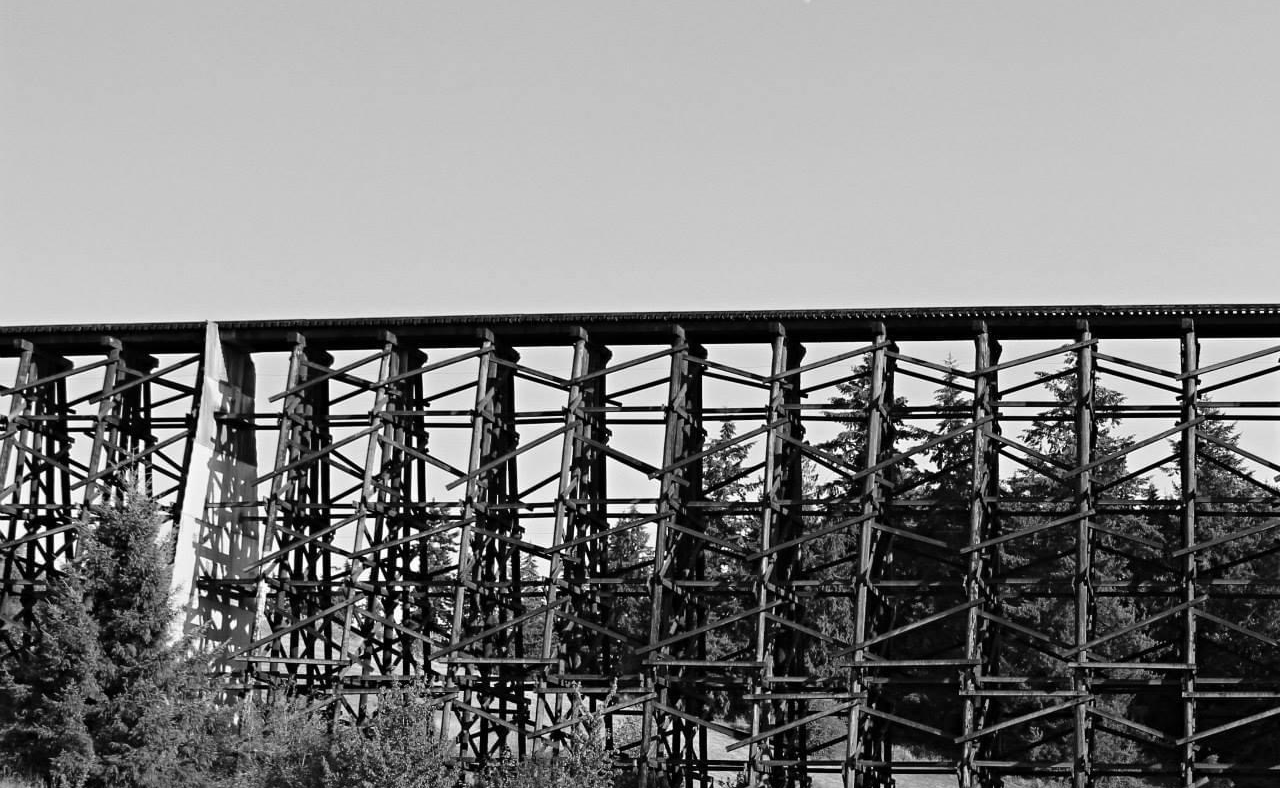
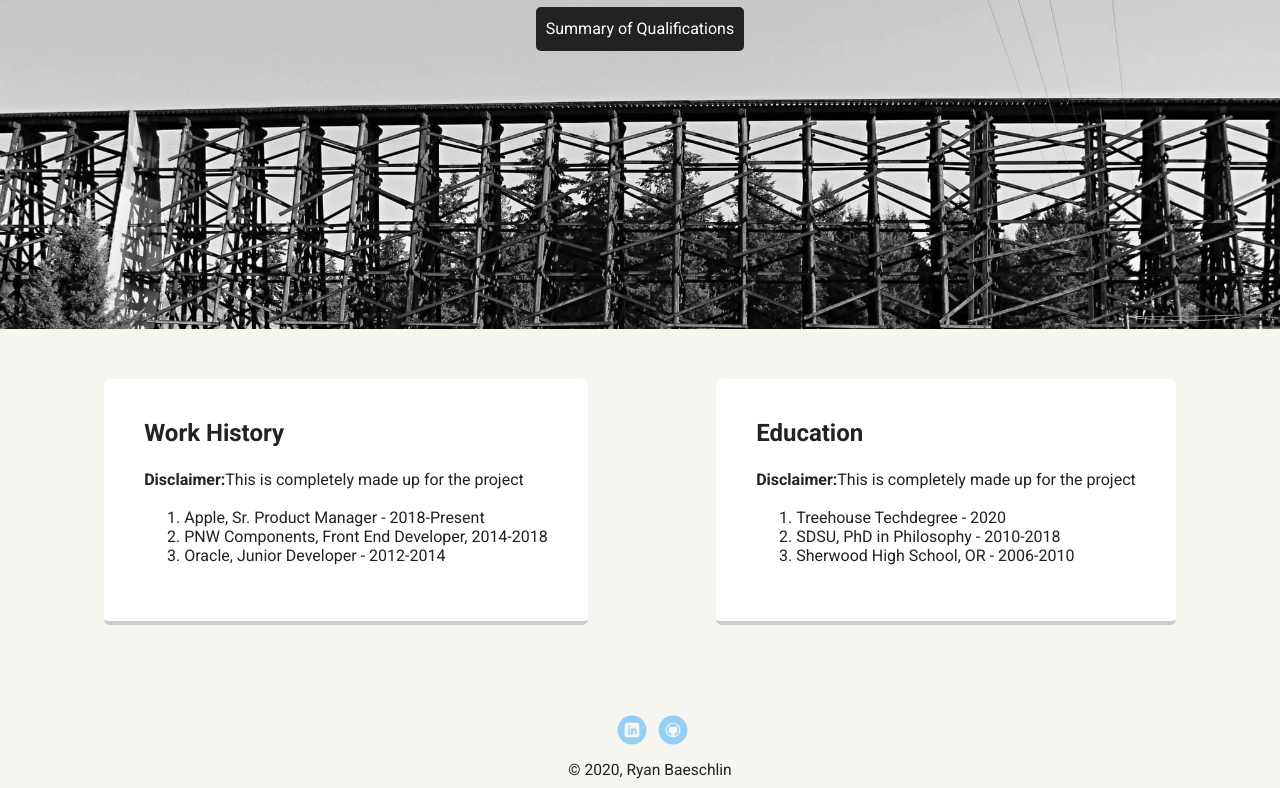
Before and after one commit to rbaeschlin/FEWD-Project-1, a plain HTML site: page portfolio_update_v1/pages/experience.html in a window 1280 px wide. Shown: the part 141-929 px from the top of the page. Drawn offline with Linux system fonts and the light colour scheme; a web font is replaced by a local one.

Commit message:
adding final touches to experience.html
added a work history and education card to experience.html

also got my background image how i wanted it

```diff
--- a/portfolio_update_v1/pages/experience.html
+++ b/portfolio_update_v1/pages/experience.html
@@ -8,18 +8,40 @@
     <link href="https://fonts.googleapis.com/css?family=Muli%7CRoboto:400,300,500,700,900" rel="stylesheet"></head>
 </head>
 <body>
-    <div class="main-nav">
+    <nav class="main-nav">
         <ul class="nav">
           <li class="name">Ryan Baeschlin</li>
           <li><a href="../index.html">Home</a></li>
           <li><a href="experience.html">Experience</a></li>
         </ul>
-    </div>
+      </nav>
 
-    <header>
-        <img src="../images/railroad.jpg">
+    <header class="experience-header">
+      <h1 class="tag name">Ryan Baeschlin</h1>
+      <p class="tag location">Summary of Qualifications</p>
       </header>
+    <main class="flex">
+      <article class="card">
+        <h2>Work History</h2>
+        <p><strong>Disclaimer:</strong>This is completely made up for the project</p>
+        <ol>
+          <li>Apple, Sr. Product Manager - 2018-Present</li>
+          <li>PNW Components, Front End Developer, 2014-2018</li>
+          <li>Oracle, Junior Developer - 2012-2014</li>
+        </ol>
+      </article>
 
+      <article class="card">
+        <h2>Education</h2>
+        <p><strong>Disclaimer:</strong>This is completely made up for the project</p>
+        <ol>
+          <li>Treehouse Techdegree - 2020</li>
+          <li>SDSU, PhD in Philosophy - 2010-2018</li>
+          <li>Sherwood High School, OR - 2006-2010</li>
+        </ol>
+      </article>
+
+    </main>
 </body>
 <footer>
     <ul>
--- a/portfolio_update_v1/styles.css
+++ b/portfolio_update_v1/styles.css
@@ -76,6 +76,15 @@ header .profile-image {
 }
 header .profile-image:hover {
   transform: scale(1.5) rotate(10deg);
+}
+
+.experience-header {
+  text-align: bottom;
+  background: url('images/railroad.jpg') no-repeat center top;
+  background-size: cover;
+  overflow: hidden;
+  padding-top: 60px;
+
 }
 .tag {
   background-color: #efefef;
```
Also changed, not shown: portfolio_update_v1/index.html (+2 -2 lines).
